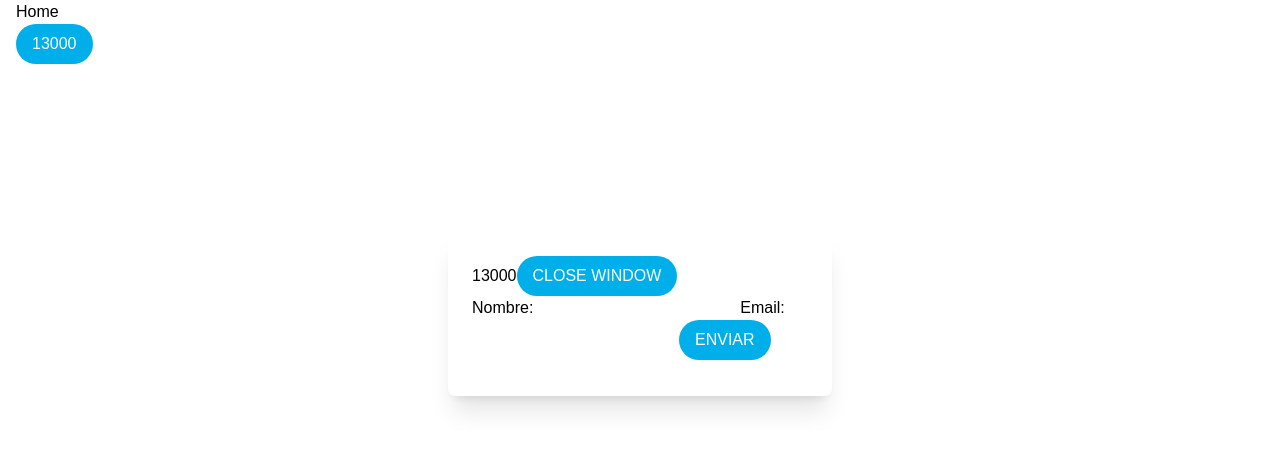
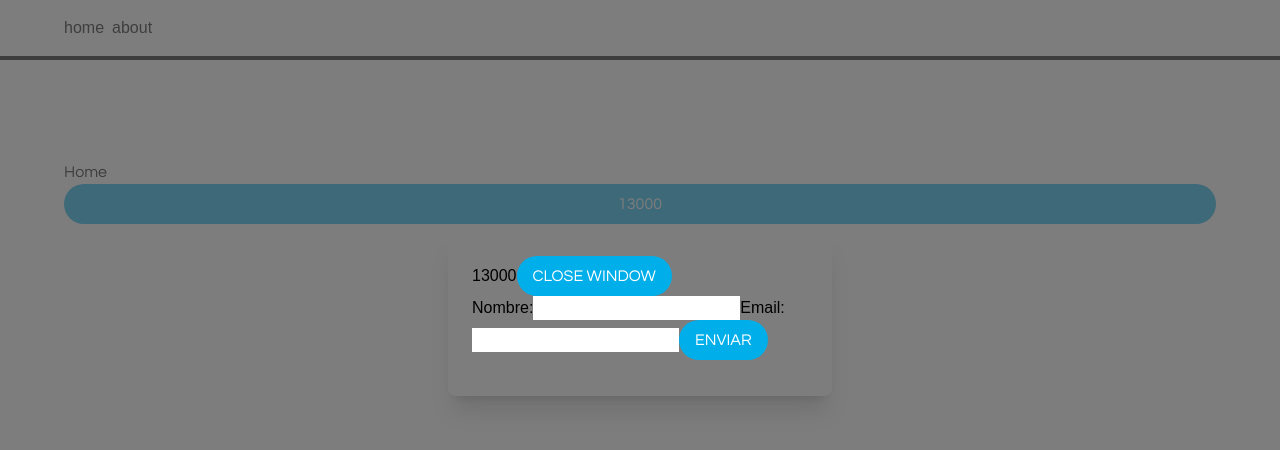
Before and after one commit to frnlb/kenmei-prueba, a React (Create React App) app: page / in a window 1280 px wide. Both pictures are taken after a click on the button "START COUNTDOWN". Shown: the top 450 px of the page. Built offline with nearby package versions, Linux system fonts and the light colour scheme.

Commit message:
feat: add header

```diff
--- a/public/index.html
+++ b/public/index.html
@@ -4,6 +4,9 @@
     <meta charset="utf-8" />
     <meta name="viewport" content="width=device-width, initial-scale=1" />
     <link href="css/tailwind.css" rel="stylesheet" />
+    <link rel="preconnect" href="https://fonts.googleapis.com">
+    <link rel="preconnect" href="https://fonts.gstatic.com" crossorigin>
+    <link href="https://fonts.googleapis.com/css2?family=Questrial&display=swap" rel="stylesheet">
     <title>Prueba técnica Kenmei</title>
   </head>
   <body>
--- a/src/Home.tsx
+++ b/src/Home.tsx
@@ -15,7 +15,7 @@ const Home = () => {
   console.log({ user });
   return (
     <Layout size="large">
-      <h1>Home</h1>
+      <h1 className="font-corp">Home</h1>
       {user.name && <h2>Hello, {user?.name}</h2>}
 
       {time < expirationTime * 1000 && (
--- a/src/components/Button/Button.tsx
+++ b/src/components/Button/Button.tsx
@@ -7,10 +7,10 @@ export interface ButtonProps {
   type?: "button" | "submit" | "reset";
 }
 
-const button = cva("button", {
+const button = cva("font-corp", {
   variants: {
     intent: {
-      primary: ["bg-primary", "hover:bg-", "text-white", "rounded-full"],
+      primary: ["bg-primary", "hover:bg-green", "text-white", "rounded-full"],
       secondary: [
         "bg-white",
         "text-gray-800",
--- /dev/null
+++ b/src/components/Header/Header.tsx
@@ -0,0 +1,24 @@
+import Layout from 'components/Layout/Layout';
+import React from 'react'
+import { Link } from 'react-router-dom'
+
+export interface HeaderProps {
+    links: {name: string, href: string}[];
+    userName?: string;
+}
+
+const Header = ({links, userName}:HeaderProps) => {
+  return (
+
+        <div className='fixed left-0 right-0 top-0 z-20 bg-white border-b-4 py-1 md:py-4'>
+                <div className='flex w-full px-8 md:px-16 justify-between'>
+                {userName && (<div className='flex'>Hello, {userName}</div>)}
+        <div className='flex gap-2 items-end'>{links.map(({href, name}) => <Link to={href}>{name}</Link>)}</div>
+        </div>
+    </div>
+
+
+  )
+}
+
+export default Header
--- a/src/components/Layout/Layout.tsx
+++ b/src/components/Layout/Layout.tsx
@@ -10,7 +10,7 @@ const layout = cva("flex flex-col", {
   variants: {
     size: {
       screen:["w-screen"],
-      large: ["w-full md:px-16 px-4"],
+      large: ["w-full md:px-16 px-4 pt-8 md:pt-40"],
       medium: ["w-3/5 md:px-16 px-4"]
     }
   }
--- a/src/components/Popup/Popup.tsx
+++ b/src/components/Popup/Popup.tsx
@@ -1,3 +1,4 @@
+import Layout from "components/Layout/Layout";
 import React from "react";
 
 export interface PopupProps {
@@ -10,10 +11,10 @@ export interface PopupProps {
 const Popup = ({ title, content, button, children }: PopupProps) => {
   return (
     <div>
-      <div className="fixed top-0 left-0 bottom-0 right-0 z-30 bg-slate-600 opacity-75"></div>
-      <div className="absolute top-1/4 left-0 right-0 z-40 mx-auto transform overflow-hidden rounded-lg bg-slate-100 px-4 pt-5 pb-4 text-left shadow-xl transition-all sm:my-8 sm:w-full sm:max-w-sm sm:p-6">
+      <div className="fixed top-0 left-0 bottom-0 right-0 z-40 bg-gray opacity-75"></div>
+      <div className="absolute top-1/4 left-0 right-0 z-50 mx-auto transform overflow-hidden rounded-lg bg-slate-100 px-4 pt-5 pb-4 text-left shadow-xl transition-all sm:my-8 sm:w-full sm:max-w-sm sm:p-6">
         <div>{children}</div>
-        {title && <h1>{title}</h1>}
+        {title && <h1 className="font-corp text-3xl">{title}</h1>}
         {content && <p>{content}</p>}
         {button && <div>{button}</div>}
         <div className="mt-3"></div>
--- a/src/components/index.ts
+++ b/src/components/index.ts
@@ -1,2 +1,4 @@
 export { default as Button } from "./Button/Button";
 export { default as Popup } from "./Popup/Popup";
+export { default as Header } from "./Header/Header";
+export { default as Layout } from "./Layout/Layout";
--- a/src/index.tsx
+++ b/src/index.tsx
@@ -1,13 +1,21 @@
 import React, { useEffect } from "react";
 import ReactDOM from "react-dom";
-import { timer } from "./utils/utils";
 import Home from "./Home";
 import { BrowserRouter, Route, Routes } from "react-router-dom";
 import { UserProvider } from "hooks/userContext";
+import Header from "components/Header/Header";
+
+const LINKS = [
+  { name: "home", href: "/" },
+  { name: "about", href: "/about" },
+];
+
 const App: React.FC = () => {
+
   return (
     <BrowserRouter>
       <UserProvider>
+        <Header links={LINKS}/>
         <Routes>
           <Route path="/" element={<Home />} />
         </Routes>
--- a/tailwind.config.js
+++ b/tailwind.config.js
@@ -12,10 +12,12 @@ module.exports = {
             'primary': '#00AEEA',
             'green': '#A8F1C0',
             'white': '#fff',
+            'gray': '#525252'
           },
           fontFamily: {
             sans: ['Graphik', 'sans-serif'],
             serif: ['Merriweather', 'serif'],
+            corp: ['Questrial', 'sans-serif']
           },
           extend: {
             spacing: {
```
Also changed, not shown: public/css/tailwind.css.
